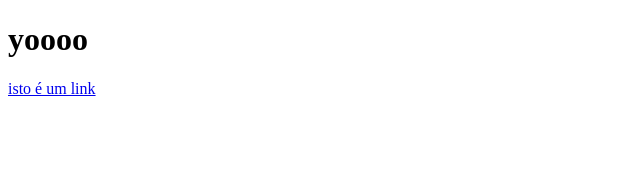
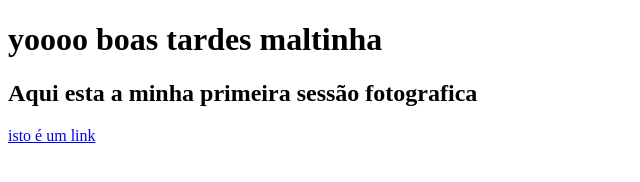
Before and after one commit to TheBlackMambaV/Teste, a plain HTML site: page index.html in a window 1280 px wide. Shown: the whole page, without its empty margins (0-640 px from the left). Drawn offline with Linux system fonts and the light colour scheme.

Commit message:
Novo trolls

```diff
--- a/index.html
+++ b/index.html
@@ -6,8 +6,10 @@
     <title>yooo</title>
 </head>
 <body>
-    <h1> yoooo
+    <h1> yoooo boas tardes maltinha
 </h1>
+<h2> Aqui esta a minha primeira sessão fotografica
+    </h2>
 <a href="https://www.youtube.com/watch?v=dQw4w9WgXcQ"> isto é um link </a>
 
 
```
